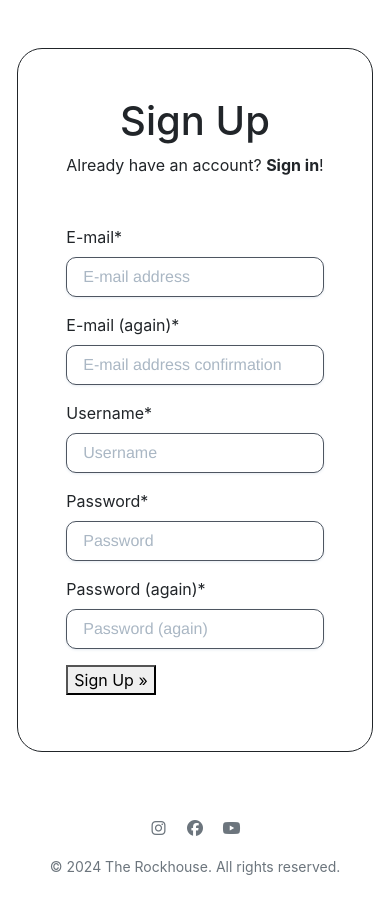
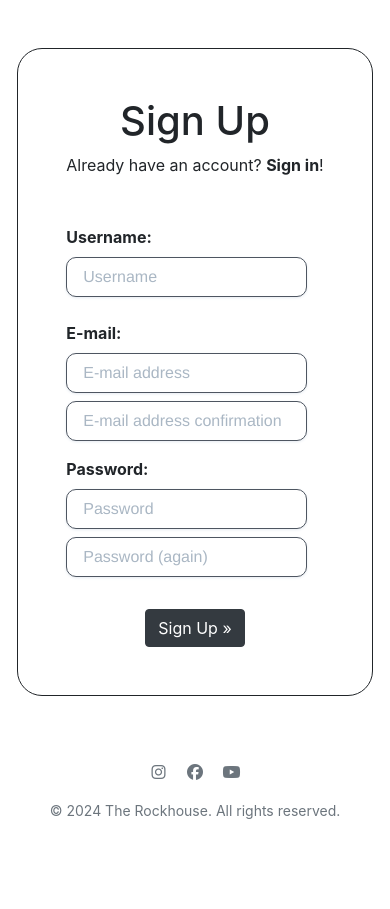
Before and after one commit to Shirral/The-Rockhouse, a Django app: page /accounts/signup/ in a window 390 px wide. Shown: the part 56-965 px from the top of the page. After the commit the page ends 875 px from the top, so only its background shows below. Run offline with Django 4.2, Linux system fonts and the light colour scheme; some libraries are stand-ins or nearby versions.

Commit message:
Update styling on the signup form
Improve the display of the signup form on all screen sizes.

```diff
--- a/static/css/base.css
+++ b/static/css/base.css
@@ -65,3 +65,21 @@ footer a:hover {
     max-width: 70%;
     margin: 0 auto 2em;
 }
+
+/* ---------------- */
+
+@media (min-width: 992px) and (max-width: 1199px) {
+    body #form-row .col-md-6 {
+        -ms-flex: 0 0 60% !important;
+        flex: 0 0 60% !important;
+        max-width: 60% !important;
+    }
+}
+
+@media (min-width: 1200px) {
+    body #form-row .col-md-6 {
+        -ms-flex: 0 0 70% !important;
+        flex: 0 0 70% !important;
+        max-width: 70% !important;
+    }
+}
--- a/templates/allauth/account/base.html
+++ b/templates/allauth/account/base.html
@@ -1,9 +1,10 @@
 {% extends "base.html" %}
+
 {% block content %}
     <div class="container header-container">
         <div class="overlay"></div>
-        <div class="row justify-content-center"> <!-- Added justify-content-center -->
-            <div class="col-12 col-md-6 d-flex flex-column align-items-center"> <!-- Center content inside -->
+        <div  id="form-row"class="row justify-content-center">
+            <div class="col-12 col-md-6 d-flex flex-column align-items-center">
                 <div class="allauth-form-inner-content">
                     {% block inner_content %}
                     {% endblock %}
--- a/templates/allauth/account/signup.html
+++ b/templates/allauth/account/signup.html
@@ -23,23 +23,43 @@
   <form class="signup" id="signup_form" method="post" action="{% url 'account_signup' %}">
     {% csrf_token %}
     <div class="d-block d-lg-none">
-      {{ form|crispy }}
-      {% if redirect_field_value %}
-      <input type="hidden" name="{{ redirect_field_name }}" value="{{ redirect_field_value }}" />
-      {% endif %}
-      <button type="submit" class="mb-2">{% trans "Sign Up" %} &raquo;</button>
+      <div class="form-group">
+        <strong>{{ form.username.label_tag }}</strong><br>
+        {{ form.username }}
+        {{ form.username.errors }}
+      </div>
+      <div class="form-group">
+        <div class="mt-4"></div>
+        <strong>{{ form.email.label_tag }}</strong><br>
+        {{ form.email }}
+        {{ form.email.errors }}
+        <div class="mb-2"></div>
+        {{ form.email2 }}
+        {{ form.email2.errors }}
+      </div>
+      <div class="form-group">
+        <strong>{{ form.password1.label_tag }}</strong><br>
+        {{ form.password1 }}
+        {{ form.password1.errors }}
+        <div class="mb-2"></div>
+        {{ form.password2 }}
+        {{ form.password2.errors }}
+      </div>
+      <div class="text-center">
+        <button type="submit" class="mt-3 btn btn-dark">{% trans "Sign Up" %} &raquo;</button>
+      </div>
     </div>
     <div class="row d-none d-lg-flex">
       {{ form.non_field_errors }}
       <div class="col-6">
         <div class="form-group">
-          <strong>{{ form.username.label_tag }}</strong>
+          <strong>{{ form.username.label_tag }}</strong><br>
           {{ form.username }}
           {{ form.username.errors }}
         </div>
         <div class="form-group">
           <div class="mt-4"></div>
-          <strong>{{ form.email.label_tag }}</strong>
+          <strong>{{ form.email.label_tag }}</strong><br>
           {{ form.email }}
           {{ form.email.errors }}
           <div class="mb-2"></div>
@@ -49,7 +69,7 @@
       </div>
       <div class="col-6">
         <div class="form-group">
-        <strong>{{ form.password1.label_tag }}</strong>
+        <strong>{{ form.password1.label_tag }}</strong><br>
           {{ form.password1 }}
           {{ form.password1.errors }}
           <div class="mb-2"></div>
```
